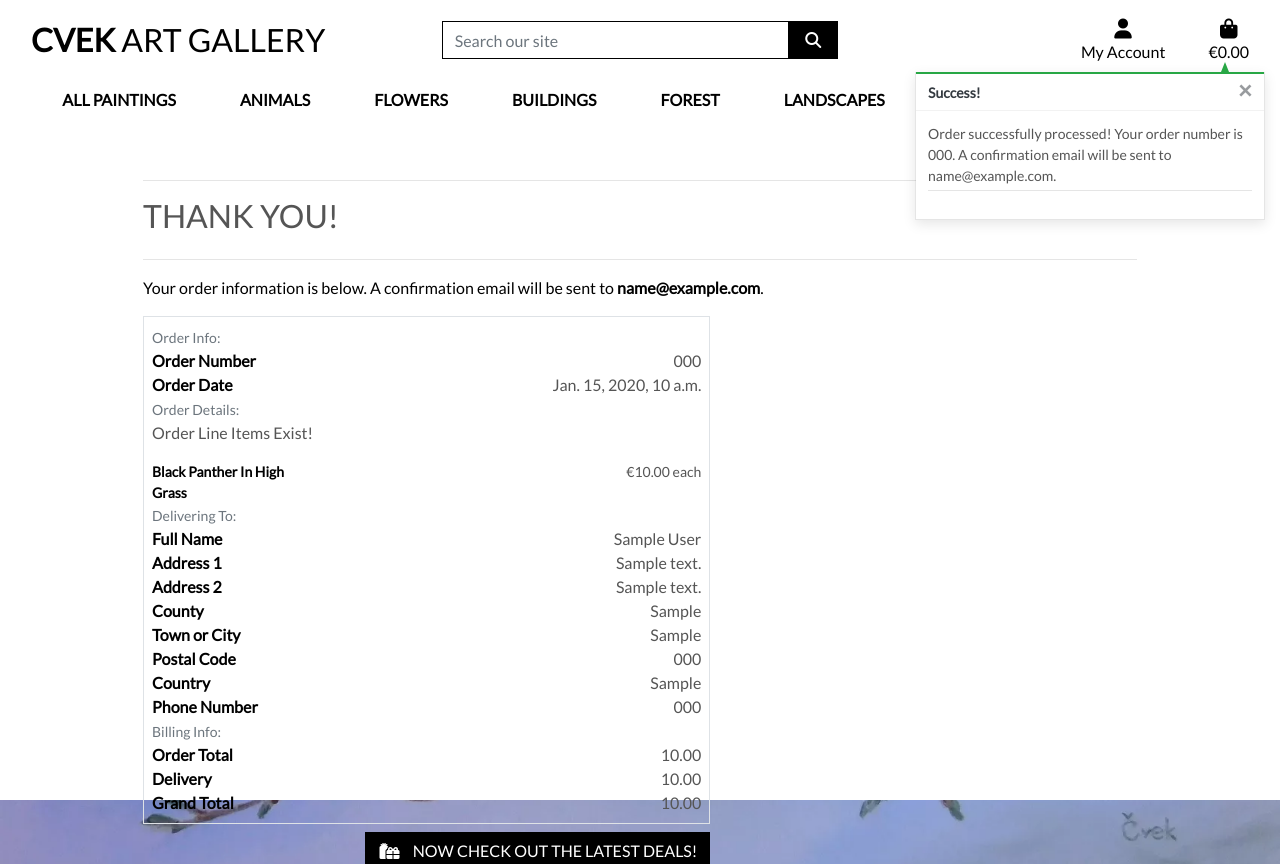
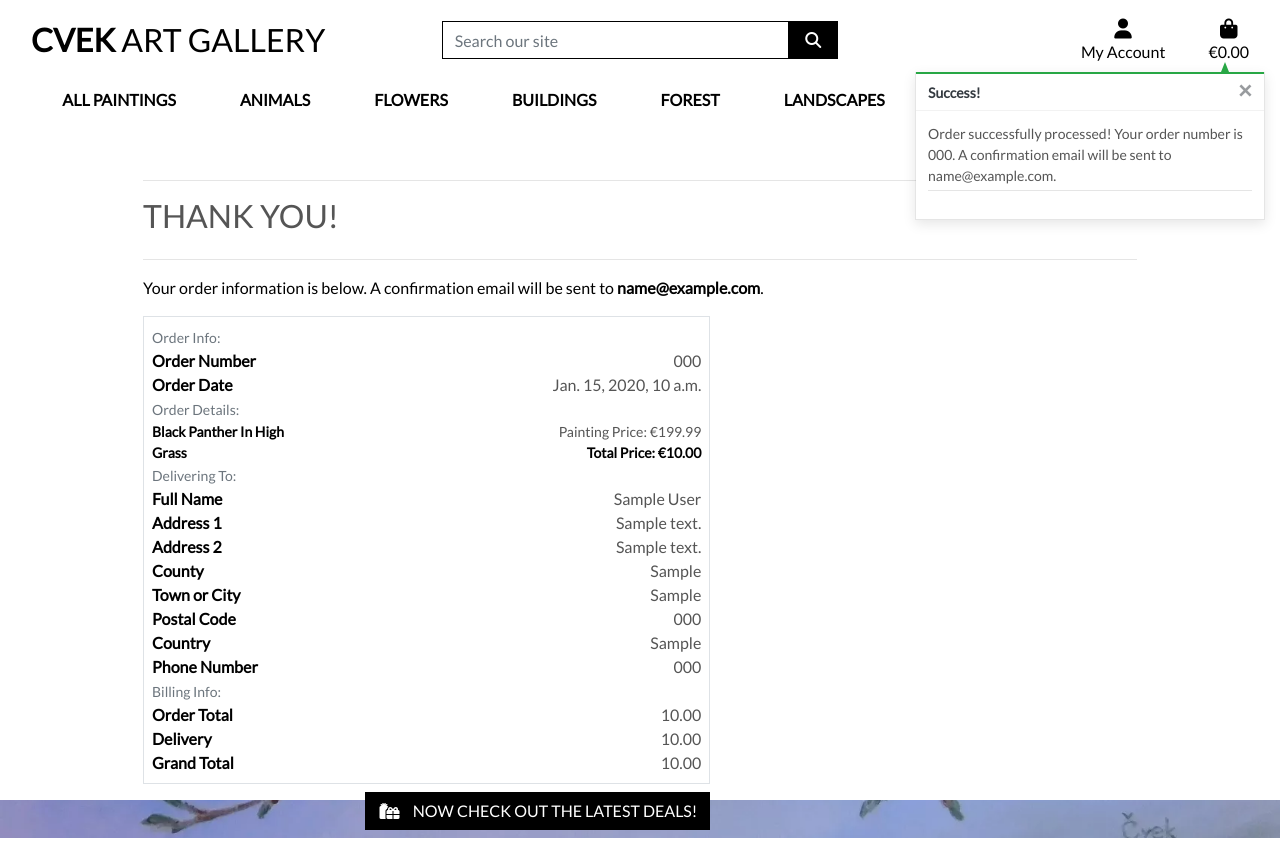
Before and after one commit to Boiann/cvek-art-gallery, a Django app: page /checkout/checkout_success/000 in a window 1280 px wide. Shown: the top 864 px of the page. After the commit the page ends 838 px from the top, so only its background shows below. Run offline with Django 3.2, Linux system fonts and the light colour scheme; data comes from the database, SQL or seed files in the repository; tables that the repository leaves empty hold one stand-in row (values such as "Sample post"); some libraries are stand-ins or nearby versions.

Commit message:
Rework of checkout and checkout success html and views.py

```diff
--- a/checkout/templates/checkout/checkout_success.html
+++ b/checkout/templates/checkout/checkout_success.html
@@ -59,12 +59,6 @@
                     </div>
                 </div>
 
-                {% if order.lineitems.exists %}
-                <p>Order Line Items Exist!</p>
-                {% else %}
-                <p>No Order Line Items Found!</p>
-                {% endif %}
-
                 {% for item in order.lineitems.all %}
                 <div class="row">
                     <div class="col-12 col-md-4">
@@ -73,10 +67,43 @@
                         </p>
                     </div>
                     <div class="col-12 col-md-8 text-md-right">
-                        <p class="small mb-0">€{{ item.lineitem_total|floatformat:2 }} each</p>
+                        <p class="small mb-0">
+                            Painting Price: €{{ item.painting.price|floatformat:2 }}
+                        </p>
+                        <div>
+                            {% if item.frame == 'standard_frame' %}
+                            <p class="small mb-0">+ €50.00 (Standard Frame)</p>
+                            {% elif item.frame == 'premium_frame' %}
+                            <p class="small mb-0">+ €100.00 (Premium Frame)</p>
+                            {% endif %}
+                        </div>
+                        <div>
+                            <p class="small mb-0 text-black font-weight-bold">Total Price:
+                                €{{ item.lineitem_total|floatformat:2 }}
+                            </p>
+                                {% if is_clearance %}
+                                <p>Clearance</p>
+                                {% endif %}
+                        </div>
                     </div>
                 </div>
                 {% endfor %}
+
+                {% with line_items_count=order.lineitems.count %}
+                {% if line_items_count >= 6 %}
+                <div class="row">
+                    <div class="col">
+                        <p class="text-success lead">€100 discount applied!</p>
+                    </div>
+                </div>
+                {% elif line_items_count >= 3 %}
+                <div class="row">
+                    <div class="col">
+                        <p class="text-success lead">€50 discount applied!</p>
+                    </div>
+                </div>
+                {% endif %}
+                {% endwith %}
 
                 <div class="row">
                     <div class="col">
--- a/checkout/views.py
+++ b/checkout/views.py
@@ -58,12 +58,12 @@ def checkout(request):
                 try:
                     painting_id = item['id']
                     painting = Painting.objects.get(id=painting_id)
-                    frame_price = Decimal('0.00')
+                    frame = item['frame']
 
                     order_line_item = OrderLineItem(
                         order=order,
                         painting=painting,
-                        frame=frame_price,
+                        frame=frame,
                     )
                     order_line_item.save()
                 except Painting.DoesNotExist:
@@ -120,6 +120,28 @@ def checkout_success(request, order_number):
         Your order number is {order_number}. A confirmation \
         email will be sent to {order.email}.')
 
+    for item in order.lineitems.all():
+        base_price = item.painting.price
+        frame_price = Decimal('0.00')  # Default frame price as Decimal
+
+        if item.frame == 'standard_frame':
+            frame_price = Decimal('50.00')
+        elif item.frame == 'premium_frame':
+            frame_price = Decimal('100.00')
+
+        if item.painting.subcategory.filter(name='clearance').exists():
+            clearance_discount = Decimal('0.20')  # 20% discount for clearance items
+            discounted_price = base_price - (base_price * clearance_discount)
+            item.is_clearance = True
+        else:
+            discounted_price = base_price
+            item.is_clearance = False
+
+        # print(f"Item ID: {item.id}, is_clearance: {item.is_clearance}")
+
+        total_price = discounted_price + frame_price
+        item.frame_price = frame_price
+
     if 'cart' in request.session:
         del request.session['cart']
 
```
Also changed, not shown: checkout/templates/checkout/checkout.html (+13 -5 lines).
